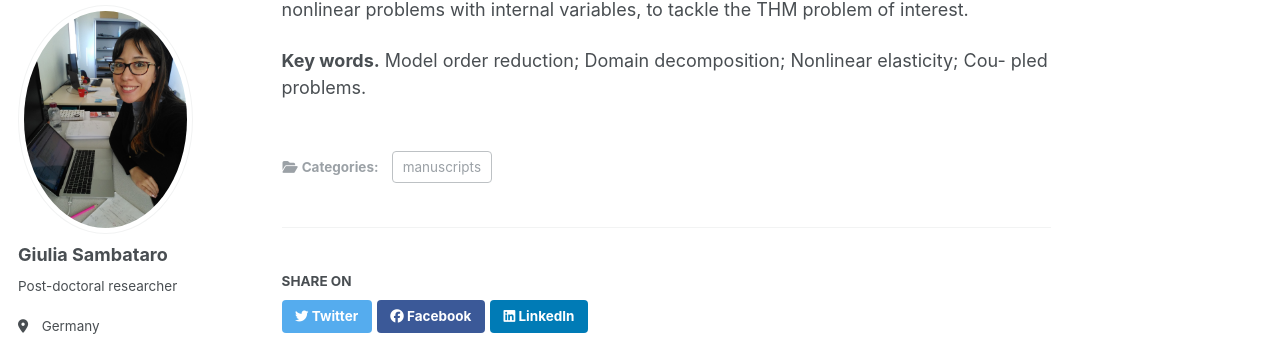
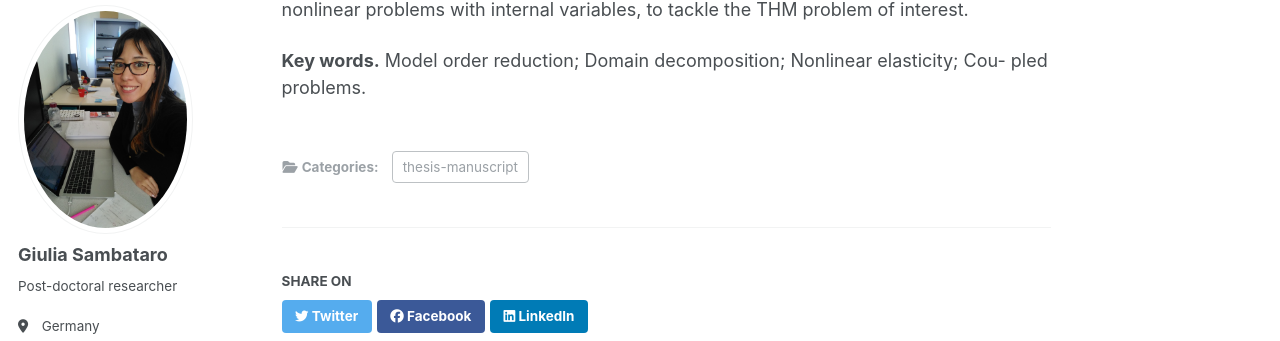
Before and after one commit to gsambata/gsambata.github.io, a Jekyll site: the page built from _publications/2009-10-01-paper-title-number-5.md, in a window 1280 px wide and 900 px high, scrolled down 768 px. Shown: the part 101-442 px from the top of the window. Built offline with Jekyll 4.4.1, drawn with Linux system fonts in a browser that asks for light colours; some web fonts are replaced.

Commit message:
thesis manuscript

```diff
--- a/_publications/2009-10-01-paper-title-number-5.md
+++ b/_publications/2009-10-01-paper-title-number-5.md
@@ -1,7 +1,7 @@
 ---
 title: "Reduction de modele basee sur des composants elementaires pour des systemes Thermo-Hydro-Mechaniques "
 collection: publications
-category: manuscripts
+category: thesis-manuscript
 permalink: /publication/2009-10-01-paper-title-number-5
 #excerpt: ''
 date: December 2022
```
